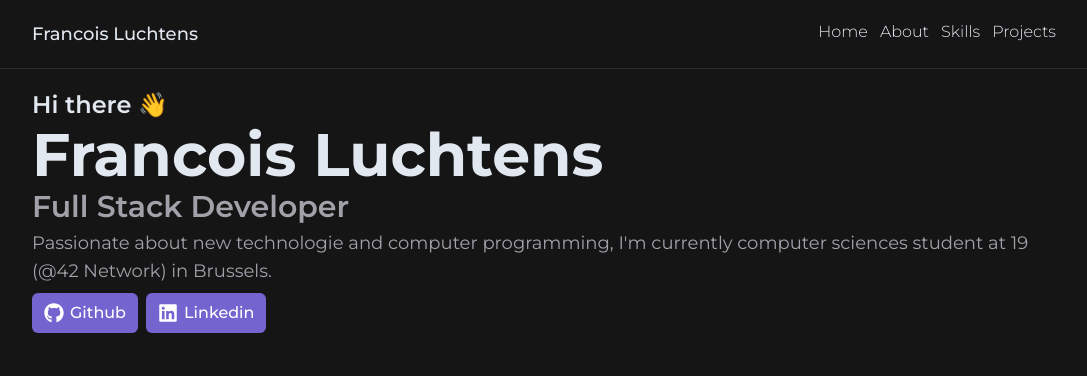
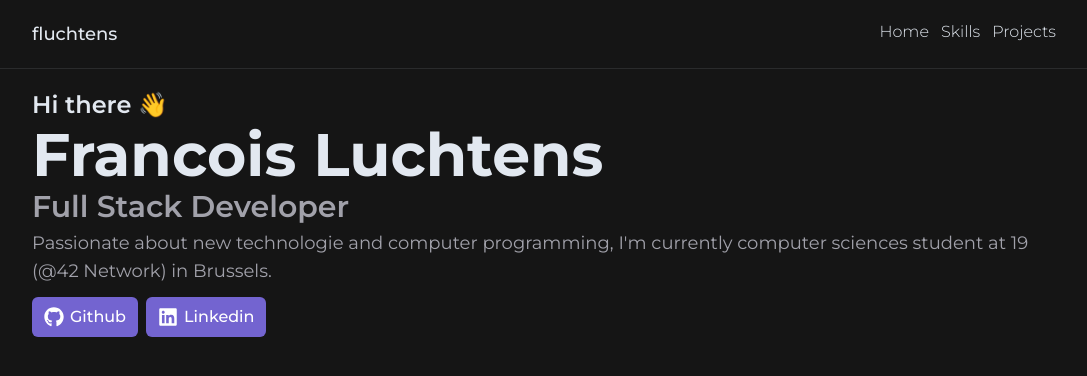
Before and after one commit to fluchtens/fluchtens, a Next.js app in the folder fluchtens/: page / in a window 1280 px wide. Shown: the top 376 px of the page, without its empty margins (96-1183 px from the left). Built offline with nearby package versions, Linux system fonts and the light colour scheme.

Commit message:
fix about & header

```diff
--- a/fluchtens/src/components/categories/About.tsx
+++ b/fluchtens/src/components/categories/About.tsx
@@ -29,7 +29,7 @@ export const About = () => {
         Passionate about new technologie and computer programming, I'm currently
         computer sciences student at 19 (@42 Network) in Brussels.
       </p>
-      <div className="mt-1 flex items-center gap-2">
+      <div className="mt-2 flex items-center gap-2">
         <SocialLink
           name="Github"
           link="https://github.com/fluchtens"
--- a/fluchtens/src/components/layouts/Header.tsx
+++ b/fluchtens/src/components/layouts/Header.tsx
@@ -5,11 +5,10 @@ export const Header = () => {
     <header className="px-4 py-5 border-b border-slate-200 border-opacity-10">
       <div className="max-w-screen-lg m-auto flex justify-between">
         <Link href="/">
-          <h1 className="text-lg font-medium">Francois Luchtens</h1>
+          <h1 className="text-lg font-medium">fluchtens</h1>
         </Link>
         <div className="flex gap-3 text-base font-light">
           <Link href="/">Home</Link>
-          <Link href="/">About</Link>
           <Link href="/">Skills</Link>
           <Link href="/">Projects</Link>
         </div>
```
